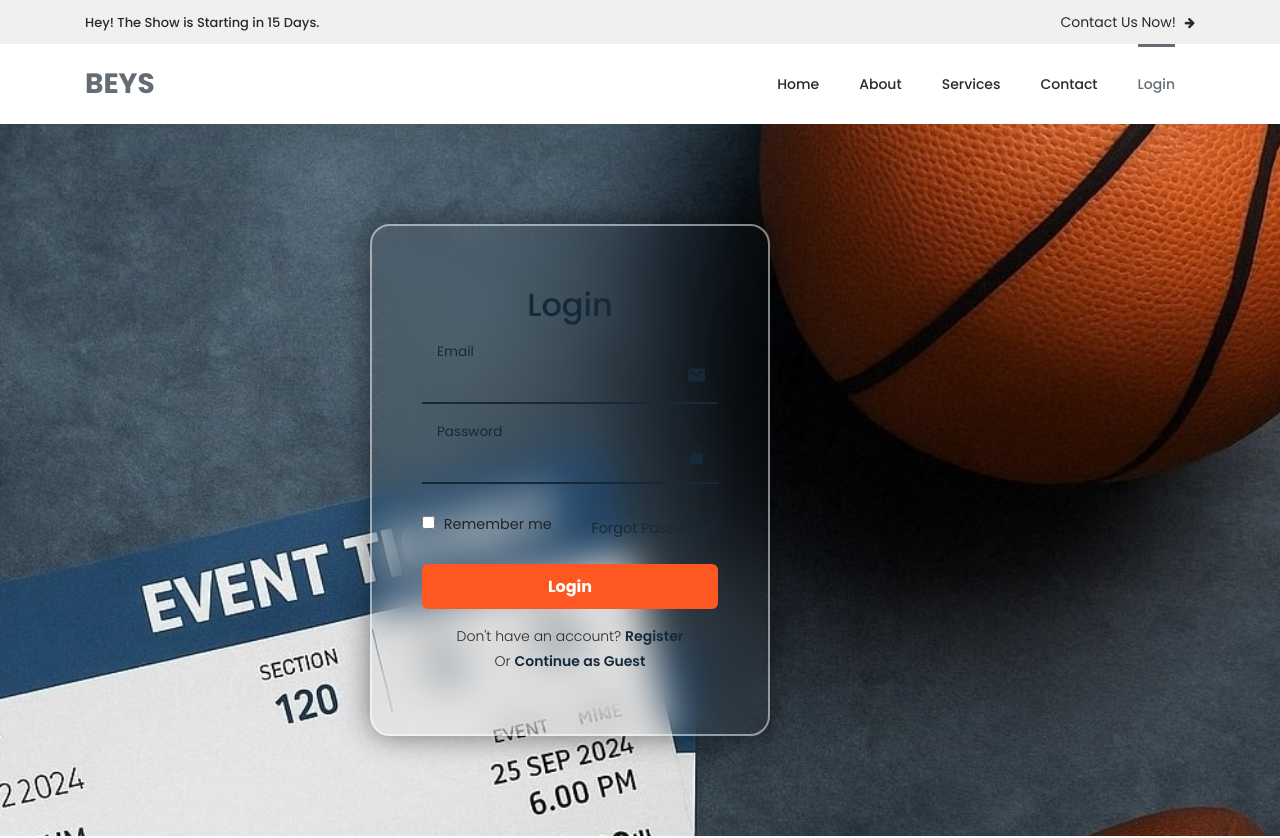
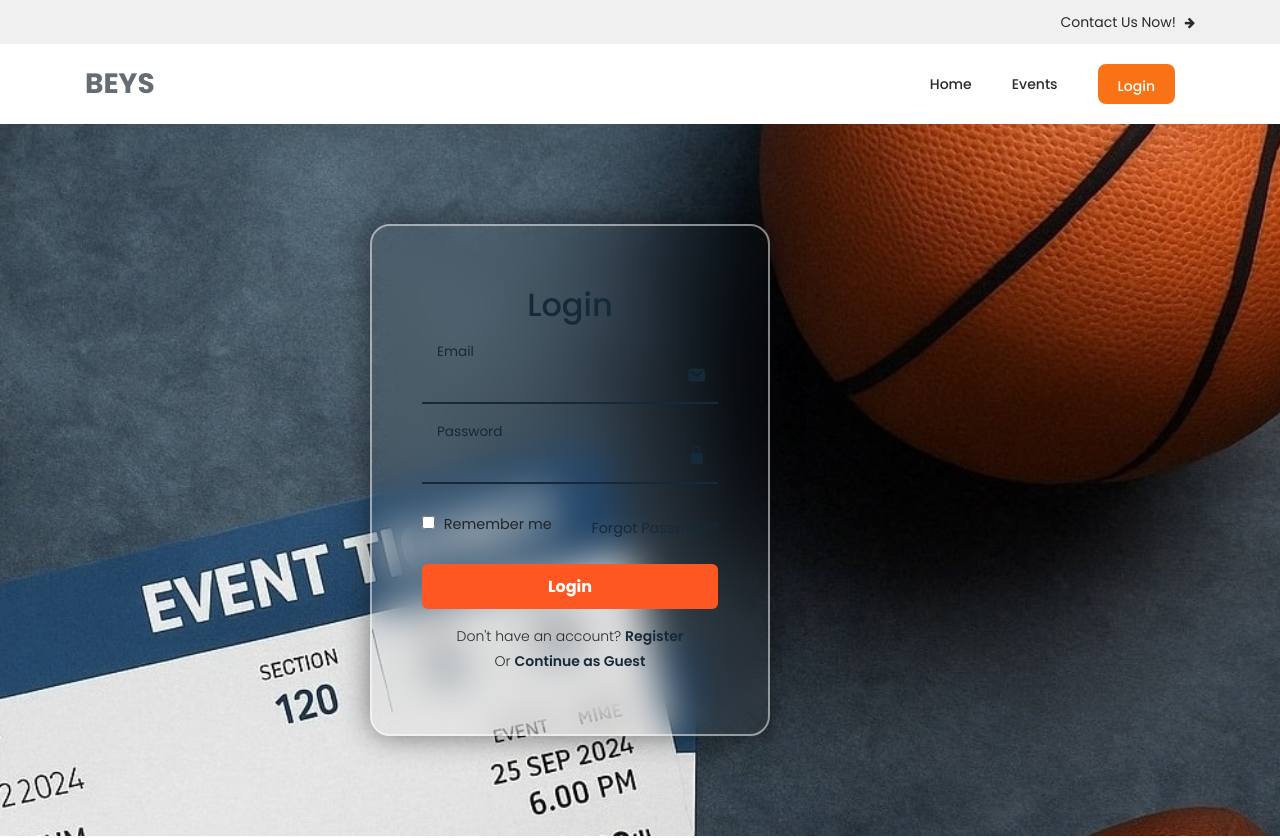
Before and after one commit to beyyzayyavuz/BEYS, a plain HTML site: page 2125_artxibition/2125_artxibition/login.html in a window 1280 px wide. Shown: the top 838 px of the page. Drawn offline with nearby package versions, Linux system fonts and the light colour scheme.

Commit message:
Adjusting pages

```diff
--- a/2125_artxibition/2125_artxibition/login.html
+++ b/2125_artxibition/2125_artxibition/login.html
@@ -40,12 +40,10 @@
     <div class="pre-header">
       <div class="container">
         <div class="row">
-          <div class="col-lg-6 col-sm-6">
-            <span>Hey! The Show is Starting in 15 Days.</span>
-          </div>
-          <div class="col-lg-6 col-sm-6">
+          <div class="col text-end">
             <div class="text-button">
-              <a href="rent-venue.html">
+              <!-- TODO: Burası yapılacak, (contact.html) -->
+              <a href="javascript:void(0);">
                 Contact Us Now! <i class="fa fa-arrow-right"></i>
               </a>
             </div>
@@ -64,10 +62,12 @@
               <a href="index.html" class="logo">BEYS</a>
               <ul class="nav">
                 <li><a href="index.html">Home</a></li>
-                <li><a href="about.html">About</a></li>
-                <li><a href="services.html">Services</a></li>
-                <li><a href="contact.html">Contact</a></li>
-                <li><a href="login.html" class="active">Login</a></li>
+                <li><a href="events.html">Events</a></li>
+                <li>
+                  <a href="login.html" class="custom-login-nav">
+                    <span class="nav-login-text">Login</span>
+                  </a>
+                </li>
               </ul>
               <a class="menu-trigger"><span>Menu</span></a>
             </nav>
```
Also changed, not shown: 2125_artxibition/2125_artxibition/events.html (+4 -7 lines).
